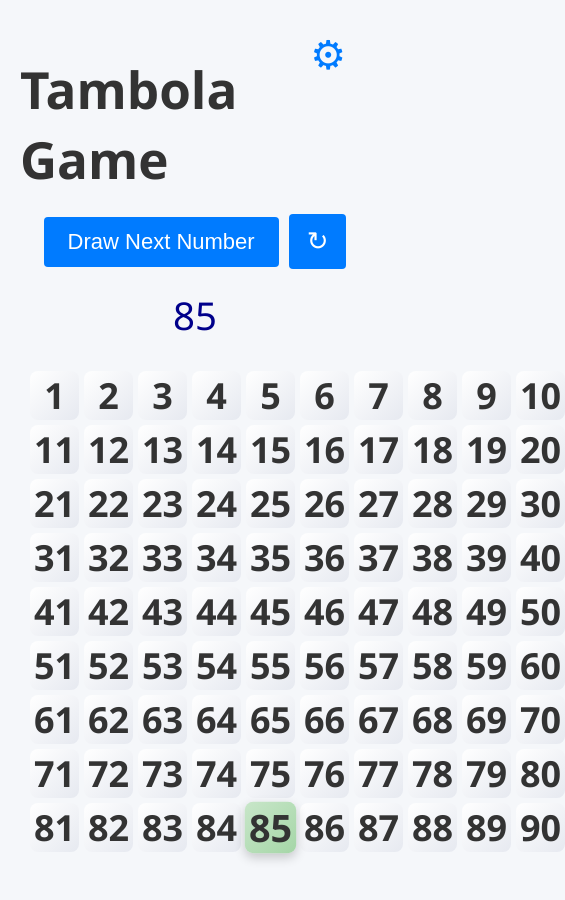
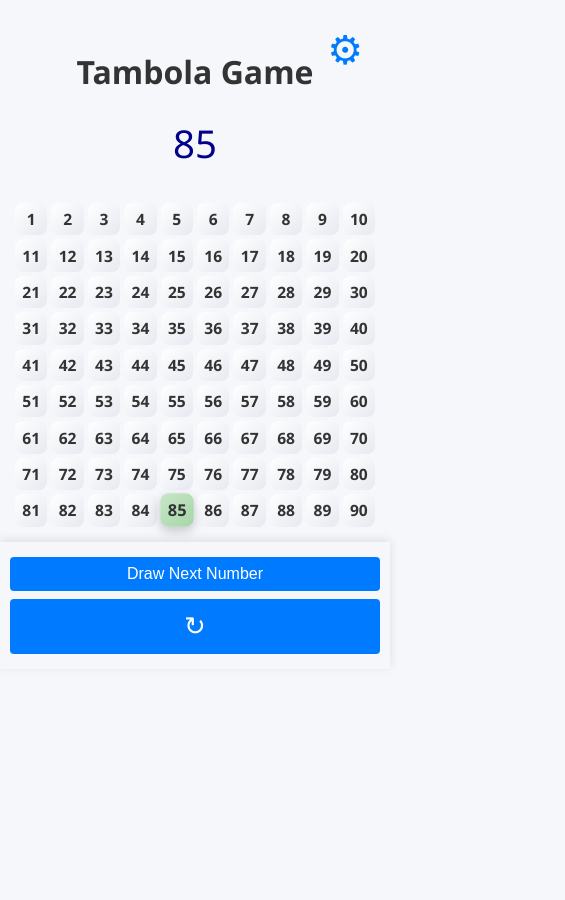
Before and after one commit to SriniShoo/easy-games, a plain HTML site: page docs/index.html in a window 390 px wide. Both pictures are taken after a click on the button "Draw Next Number". Shown: the whole page, 565 px wide, since content can reach past the window. After the commit the page ends 864 px from the top, so only its background shows below. Drawn offline with Linux system fonts and the light colour scheme.

Commit message:
alignment issues fixed

```diff
--- a/docs/index.html
+++ b/docs/index.html
@@ -21,27 +21,34 @@
       background: #f5f7fa;
       color: #333;
       position: relative;
+      max-width: 1200px;
+      margin: 0 auto;
+      min-height: 100vh; /* Full viewport height */
+      display: flex;
+      flex-direction: column;
     }
     h1 {
       margin-bottom: 20px;
-      font-size: 3.2em; /* Larger heading */
+      font-size: clamp(2em, 5vw, 3.2em); /* Responsive font size */
+      text-align: center;
     }
     #controls {
       margin-bottom: 20px;
       display: flex;
       justify-content: center;
       align-items: center;
-      gap: 10px;
+      gap: clamp(8px, 2vw, 16px);
       flex-wrap: wrap;
+      padding: 0 10px;
     }
     button {
       background: #007bff;
       color: #fff;
       border: none;
-      padding: 12px 24px;
+      padding: clamp(8px, 2vw, 12px) clamp(16px, 3vw, 24px);
       border-radius: 4px;
       cursor: pointer;
-      font-size: 22px; /* Larger button text */
+      font-size: clamp(16px, 3vw, 22px); /* Responsive font size */
       transition: background 0.3s ease;
     }
     button:hover {
@@ -56,18 +63,20 @@
       position: absolute;
       top: 20px;
       right: 20px;
-      font-size: 40px;
+      font-size: clamp(40px, 6vw, 48px); /* Responsive size */
       background: transparent;
       border: none;
       cursor: pointer;
       color: #007bff;
+      padding: 8px;
+      z-index: 10;
     }
     /* Settings panel styling */
     #settingsPanel {
       position: fixed;
       top: 60px;
       right: 20px;
-      width: 280px;
+      width: min(280px, 90vw); /* Responsive width */
       background: #fff;
       border-radius: 8px;
       box-shadow: 0 4px 12px rgba(0,0,0,0.15);
@@ -102,34 +111,41 @@
     }
     /* Reserve space for recent numbers */
     #recentNumbers {
-      margin: 10px 0;
-      min-height: 50px;
+      margin: 10px auto;
+      min-height: 60px;
       display: flex;
       justify-content: center;
       align-items: center;
-      gap: 10px;
+      gap: clamp(8px, 2vw, 16px);
+      flex-wrap: wrap;
+      padding: 10px;
+      max-width: 800px;
     }
-    /* Grid container: fill the width of the screen with padding */
+    /* Grid container: Fixed 9x10 grid */
     #numberGrid {
+      flex: 1;
+      margin: 10px auto;
       display: grid;
-      grid-template-columns: repeat(10, 1fr);
-      gap: 5px;
+      grid-template-columns: repeat(10, 1fr); /* Fixed 10 columns */
+      grid-template-rows: repeat(9, 1fr); /* Fixed 9 rows */
+      gap: clamp(4px, 1vw, 8px);
       width: 100%;
       padding: 10px;
       box-sizing: border-box;
-      margin: 20px auto;
+      max-width: min(1000px, 95vw); /* Responsive max-width */
+      aspect-ratio: 10/9; /* Maintain grid aspect ratio */
     }
-    /* Grid cells: square cells using aspect-ratio and larger text */
+    /* Responsive number cells */
     .number {
       background: linear-gradient(135deg, #ffffff, #e6e9f0);
       border-radius: 8px;
       display: flex;
       align-items: center;
       justify-content: center;
-      font-size: 36px; /* Larger grid number font */
+      font-size: clamp(16px, 3.5vw, 32px); /* Slightly adjusted font size */
       font-weight: bold;
       transition: transform 0.3s ease, background 0.3s ease, box-shadow 0.3s ease;
-      aspect-ratio: 1 / 1;
+      aspect-ratio: 1; /* Keep cells square */
     }
     .number.marked {
       background: linear-gradient(135deg, #c8e6c9, #a5d6a7);
@@ -151,17 +167,83 @@
       from { opacity: 0; transform: translateY(-10px); }
       to { opacity: 1; transform: translateY(0); }
     }
+    /* Media queries for mobile devices */
+    @media (max-width: 480px) {
+      body {
+        padding: 10px;
+      }
+
+      #gameContainer {
+        gap: 15px;
+      }
+
+      h1 {
+        margin: 40px 0 10px; /* Add space for settings icon */
+      }
+
+      #settingsIcon {
+        top: 15px;
+        right: 15px;
+        padding: 12px; /* Larger touch target */
+      }
+
+      #controls {
+        position: sticky;
+        bottom: 0;
+        background: rgba(245, 247, 250, 0.95); /* Semi-transparent background */
+        padding: 15px 10px;
+        margin: 0 -10px -10px;
+        box-shadow: 0 -2px 10px rgba(0, 0, 0, 0.1);
+        z-index: 5;
+      }
+
+      #controls button {
+        width: 100%;
+        max-width: none;
+        margin: 0;
+      }
+
+      #recentNumbers {
+        order: -1; /* Move recent numbers below header */
+        margin: 5px auto 15px;
+      }
+
+      #numberGrid {
+        padding: 5px;
+        gap: 4px; /* Smaller gap on mobile */
+      }
+
+      .number {
+        font-size: clamp(14px, 4vw, 24px); /* Smaller font on mobile */
+      }
+    }
+
+    /* Adjust for larger screens */
+    @media (min-width: 1200px) {
+      #gameContainer {
+        gap: 30px;
+      }
+    }
   </style>
 </head>
 <body>
+  <button id="settingsIcon" title="Settings">&#9881;</button>
+
+  <div id="gameContainer">
     <h1>Tambola Game</h1>
+
+    <!-- Container for the 5 most recent announced numbers -->
+    <div id="recentNumbers"></div>
+
+    <!-- The grid of numbers 1 to 90 -->
+    <div id="numberGrid"></div>
+
     <div id="controls">
-    <!-- Renamed button to a professional label -->
       <button id="nextBtn">Draw Next Number</button>
       <button id="restartBtn" title="Restart Game">&#x21bb;</button>
     </div>
-  <!-- Settings icon (gear) in top right corner -->
-  <button id="settingsIcon" title="Settings">&#9881;</button>
+  </div>
+
   <!-- Settings panel hidden by default -->
   <div id="settingsPanel">
     <h2>Settings</h2>
@@ -169,10 +251,6 @@
     <select id="voiceSelect"></select>
     <button id="closeSettingsBtn">Close</button>
   </div>
-  <!-- Container for the 5 most recent announced numbers -->
-  <div id="recentNumbers"></div>
-  <!-- The grid of numbers 1 to 90 -->
-  <div id="numberGrid"></div>
 
   <script>
     // Global game variables
@@ -244,8 +322,8 @@
     }
 
     // Build the announcement text in the format:
-    // For 3: "zero three three" (padded to "03" then full word)
-    // For 34: "three four thirty four"
+    // For 3: "one three (pause) thirteen"
+    // For 34: "three four (pause) thirty four"
     function numberAnnouncementText(num) {
       const padded = num < 10 ? "0" + num : num.toString();
       const digitWords = {
@@ -262,7 +340,7 @@
       };
       const digitAnnouncement = padded.split("").map(d => digitWords[d]).join(" ");
       const words = numberToWords(num);
-      return digitAnnouncement + " " + words;
+      return digitAnnouncement;  // Return only digits first
     }
 
     // Announce next number with audio and update display
@@ -286,20 +364,35 @@
       }
       updateRecentDisplay();
 
-      // Create announcement string in the desired format
-      const announcement = numberAnnouncementText(announcedNumber);
+      // Split announcement into two parts with a pause
+      if ('speechSynthesis' in window) {
+        // First announce the digits
+        let digitUtterance = new SpeechSynthesisUtterance(numberAnnouncementText(announcedNumber));
+        digitUtterance.lang = 'en-US';
+        digitUtterance.rate = 0.9; // Slightly slower rate for clarity
 
-      // Audio announcement via Web Speech API
-      if ('speechSynthesis' in window) {
-        let utterance = new SpeechSynthesisUtterance(announcement);
-        utterance.lang = 'en-US';
+        // Then announce the full number
+        let numberUtterance = new SpeechSynthesisUtterance(numberToWords(announcedNumber));
+        numberUtterance.lang = 'en-US';
+        numberUtterance.rate = 0.9;
+
+        // Apply selected voice to both utterances
         const voices = speechSynthesis.getVoices();
         const selectedVoiceValue = voiceSelect.value;
         const selectedVoice = voices.find(v => (v.name + "|" + v.lang) === selectedVoiceValue);
         if (selectedVoice) {
-          utterance.voice = selectedVoice;
+          digitUtterance.voice = selectedVoice;
+          numberUtterance.voice = selectedVoice;
         }
-        speechSynthesis.speak(utterance);
+
+        // Add pause between digit announcement and full number
+        digitUtterance.onend = () => {
+          setTimeout(() => {
+            speechSynthesis.speak(numberUtterance);
+          }, 200); // 200ms pause between announcements
+        };
+
+        speechSynthesis.speak(digitUtterance);
       }
 
       if (availableNumbers.length === 0) {
@@ -329,37 +422,99 @@
       settingsPanel.style.display = "none";
     });
 
-    // Populate voice options: try to use Indian English voices first
+    // Populate voice options: prioritize Indian English voices
     function populateVoices() {
       const allVoices = speechSynthesis.getVoices();
+
+      // Separate voices by type
       let indianVoices = allVoices.filter(voice => voice.lang && voice.lang.startsWith("en-IN"));
-      if (indianVoices.length === 0) {
-        indianVoices = allVoices.filter(voice => voice.lang && voice.lang.startsWith("en"));
-      }
+      let ukVoices = allVoices.filter(voice => voice.lang && voice.lang.startsWith("en-GB"));
+      let usVoices = allVoices.filter(voice => voice.lang && voice.lang.startsWith("en-US"));
+      let otherEnglishVoices = allVoices.filter(voice =>
+        voice.lang && voice.lang.startsWith("en") &&
+        !voice.lang.startsWith("en-IN") &&
+        !voice.lang.startsWith("en-GB") &&
+        !voice.lang.startsWith("en-US")
+      );
+
       voiceSelect.innerHTML = "";
-      indianVoices.forEach((voice) => {
+
+      // Add option groups for better organization
+      if (indianVoices.length > 0) {
+        const indianGroup = document.createElement("optgroup");
+        indianGroup.label = "Indian English";
+        indianVoices.forEach(voice => {
           const option = document.createElement("option");
           option.value = voice.name + "|" + voice.lang;
           option.textContent = `${voice.name} (${voice.lang})`;
-        voiceSelect.appendChild(option);
+          indianGroup.appendChild(option);
         });
-      const defaultVoice = localStorage.getItem("defaultVoice");
-      if (defaultVoice) {
-        let found = false;
+        voiceSelect.appendChild(indianGroup);
+      }
+
+      if (ukVoices.length > 0) {
+        const ukGroup = document.createElement("optgroup");
+        ukGroup.label = "British English";
+        ukVoices.forEach(voice => {
+          const option = document.createElement("option");
+          option.value = voice.name + "|" + voice.lang;
+          option.textContent = `${voice.name} (${voice.lang})`;
+          ukGroup.appendChild(option);
+        });
+        voiceSelect.appendChild(ukGroup);
+      }
+
+      if (usVoices.length > 0) {
+        const usGroup = document.createElement("optgroup");
+        usGroup.label = "American English";
+        usVoices.forEach(voice => {
+          const option = document.createElement("option");
+          option.value = voice.name + "|" + voice.lang;
+          option.textContent = `${voice.name} (${voice.lang})`;
+          usGroup.appendChild(option);
+        });
+        voiceSelect.appendChild(usGroup);
+      }
+
+      if (otherEnglishVoices.length > 0) {
+        const otherGroup = document.createElement("optgroup");
+        otherGroup.label = "Other English";
+        otherEnglishVoices.forEach(voice => {
+          const option = document.createElement("option");
+          option.value = voice.name + "|" + voice.lang;
+          option.textContent = `${voice.name} (${voice.lang})`;
+          otherGroup.appendChild(option);
+        });
+        voiceSelect.appendChild(otherGroup);
+      }
+
+      // Set default voice preference
+      const savedVoice = localStorage.getItem("defaultVoice");
+      if (savedVoice) {
+        // Try to restore saved voice preference
         for (let i = 0; i < voiceSelect.options.length; i++) {
-          if (voiceSelect.options[i].value === defaultVoice) {
+          if (voiceSelect.options[i].value === savedVoice) {
             voiceSelect.selectedIndex = i;
-            found = true;
             break;
           }
         }
-        if (!found && voiceSelect.options.length > 0) {
+      }
+
+      // If no saved voice or saved voice not found, prefer Indian English
+      if (!savedVoice || voiceSelect.selectedIndex === -1) {
+        // Find first Indian English voice
+        for (let i = 0; i < voiceSelect.options.length; i++) {
+          if (voiceSelect.options[i].value.includes("en-IN")) {
+            voiceSelect.selectedIndex = i;
+            localStorage.setItem("defaultVoice", voiceSelect.options[i].value);
+            break;
+          }
+        }
+        // If no Indian English voice, select first available voice
+        if (voiceSelect.selectedIndex === -1 && voiceSelect.options.length > 0) {
           voiceSelect.selectedIndex = 0;
           localStorage.setItem("defaultVoice", voiceSelect.options[0].value);
         }
-      } else if (voiceSelect.options.length > 0) {
-        voiceSelect.selectedIndex = 0;
-        localStorage.setItem("defaultVoice", voiceSelect.options[0].value);
       }
     }
 
```
Lines whose indentation alone changed are shown as unchanged.
